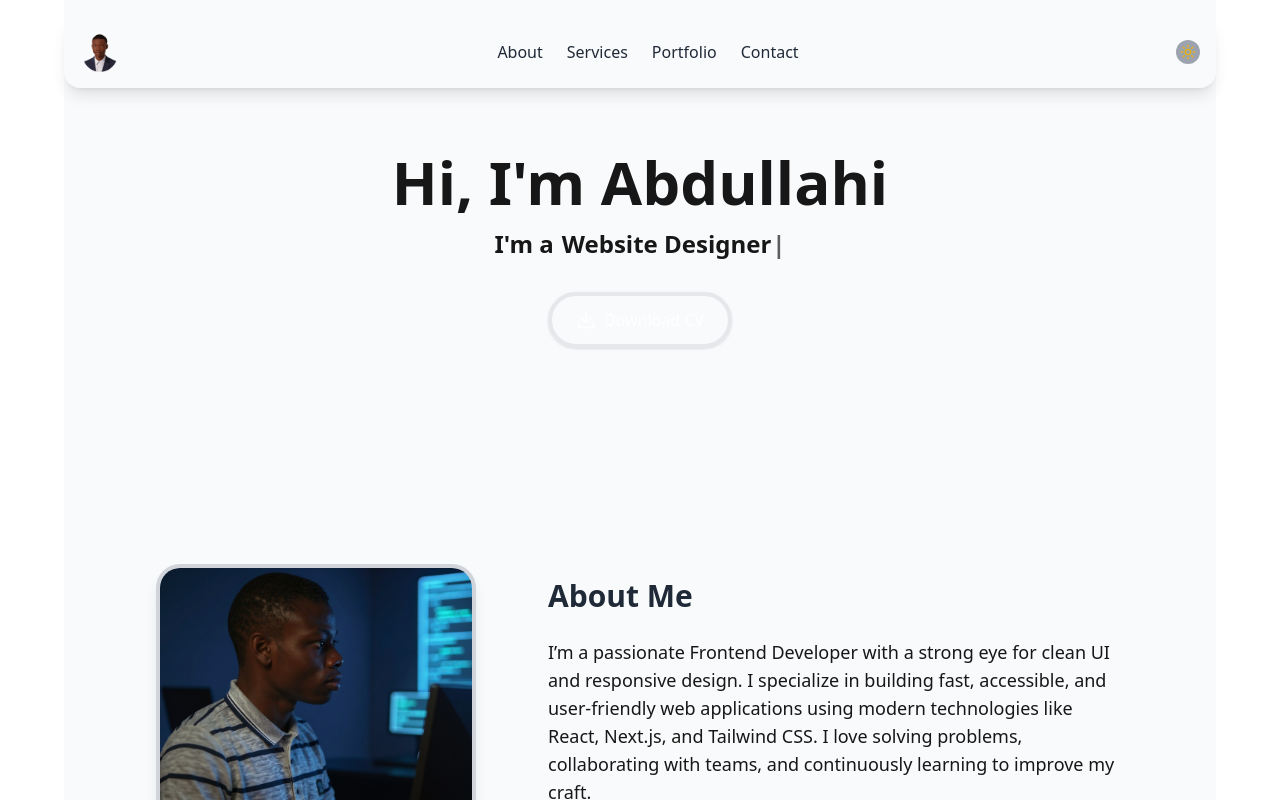
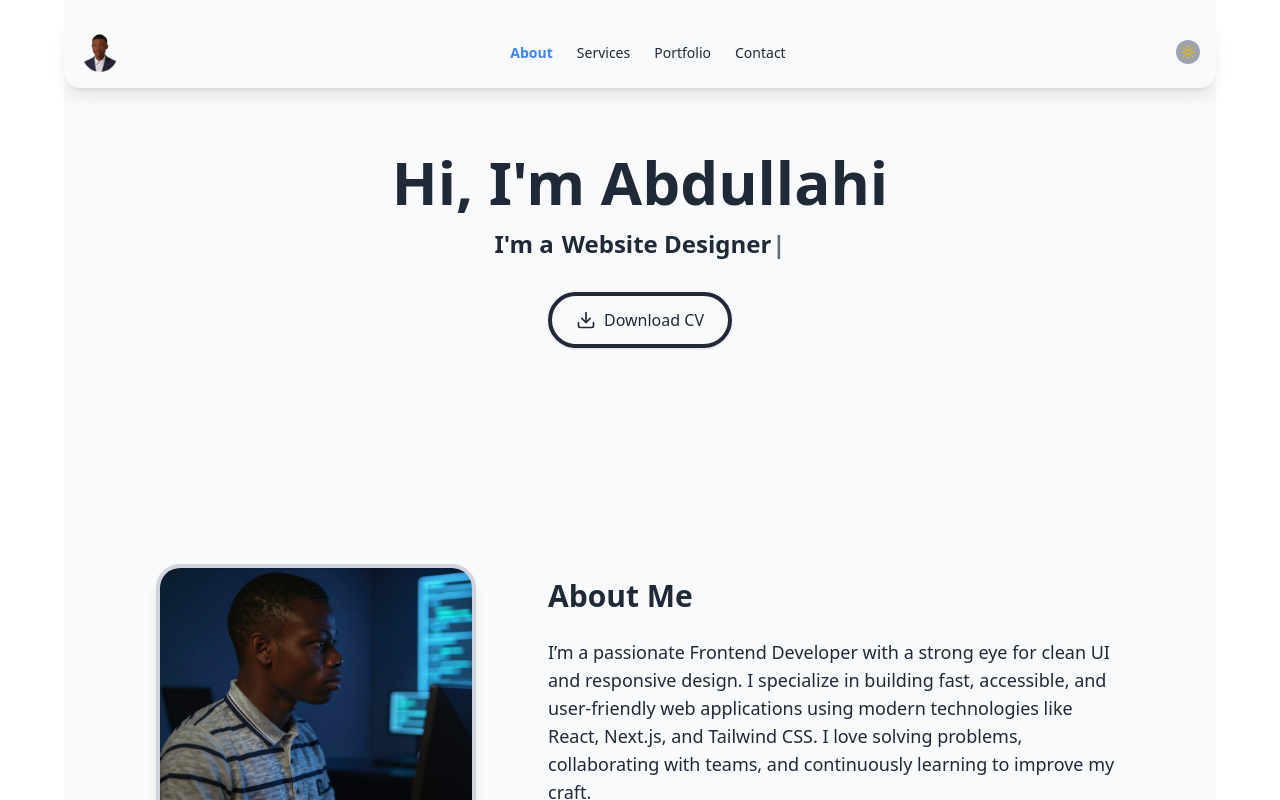
Before and after one commit to abdull65/portfolio-v2, a Next.js app: page / in a window 1280 px wide. Shown: the top 800 px of the page. Built offline with nearby package versions, Linux system fonts and the light colour scheme.

Commit message:
implemented theme toggle and some minor fixes

```diff
--- a/package.json
+++ b/package.json
@@ -15,6 +15,7 @@
     "next": "15.4.5",
     "react": "19.1.0",
     "react-dom": "19.1.0",
+    "react-intersection-observer": "^9.16.0",
     "typewriter-effect": "^2.22.0"
   },
   "devDependencies": {
--- a/src/app/globals.css
+++ b/src/app/globals.css
@@ -22,6 +22,7 @@ body {
   color: var(--foreground);
   font-family: Arial, Helvetica, sans-serif;
   overflow-x: hidden;
+  scroll-behavior: smooth;
 }
 .custom-height {
   height: 500px;
--- a/src/components/AboutMe.tsx
+++ b/src/components/AboutMe.tsx
@@ -39,7 +39,7 @@ export default function AboutMe() {
             About Me
           </h2>
 
-          <p className="text-base md:text-lg text-muted-foreground leading-relaxed mb-6">
+          <p className="text-gray-800 dark:text-white text-base md:text-lg text-muted-foreground leading-relaxed mb-6">
             I’m a passionate Frontend Developer with a strong eye for clean UI
             and responsive design. I specialize in building fast, accessible,
             and user-friendly web applications using modern technologies like
@@ -50,7 +50,7 @@ export default function AboutMe() {
 
           <motion.a
             href="#contact"
-             className="inline-flex items-center border-4 text-white px-6 py-1 rounded-full shadow hover:bg-primary/90 transition"
+             className="inline-flex items-center border-4 border-gray-800 dark:border-white text-gray-800 dark:text-white px-6 py-1 rounded-full shadow hover:bg-primary/90 transition"
             whileHover={{ scale: 1.05 }}
             whileTap={{ scale: 0.95 }}
           >
--- a/src/components/Contact.tsx
+++ b/src/components/Contact.tsx
@@ -5,7 +5,7 @@ import { Mail, Phone, MapPin } from "lucide-react"
 
 export default function ContactSection() {
   return (
-    <section id="contact" className="py-16 px-4 md:px-16 bg-zinc-50 dark:bg-zinc-950 text-zinc-900 dark:text-white">
+    <section id="contact" className="max-w-6xl mx-auto py-16 px-4 md:px-16 bg-gray-50 dark:bg-gray-900 text-zinc-900 dark:text-white">
       <div className="max-w-3xl mx-auto text-center">
         <h2 className="text-3xl font-bold mb-4 text-start md:text-center">Get in Touch</h2>
         <p className="mb-8 text-zinc-600 dark:text-zinc-400">
@@ -37,15 +37,6 @@ export default function ContactSection() {
             </div>
           </div>
         </div>
-
-        <div className="mt-8">
-          <a
-            href="mailto:audumohammed211@gmail.com"
-            className="inline-block bg-primary text-white py-3 px-6 rounded-lg font-medium hover:opacity-90 transition"
-          >
-            Send a Message
-          </a>
-        </div>
       </div>
     </section>
   )
--- a/src/components/Hero.tsx
+++ b/src/components/Hero.tsx
@@ -9,7 +9,7 @@ export default function HeroSection() {
     <section
     className="custom-height max-w-6xl mx-auto py-28 flex flex-col items-center justify-center text-center px-4 bg-gray-50 dark:bg-gray-900 bg-hero bg-cover bg-center bg-no-repeat hero-overlay">
       <motion.h1
-        className="text-4xl md:text-6xl font-bold mb-4"
+        className="text-4xl md:text-6xl font-bold mb-4 text-gray-800 dark:text-white"
         initial={{ opacity: 0, y: -40 }}
         animate={{ opacity: 1, y: 0 }}
         transition={{ duration: 0.6 }}
@@ -18,7 +18,7 @@ export default function HeroSection() {
       </motion.h1>
 
       <motion.div
-        className="text-xl md:text-2xl font-semibold text-muted-foreground mb-6 min-h-[40px] flex justify-center"
+        className="text-xl md:text-2xl font-semibold text-muted-foreground mb-6 min-h-[40px] flex justify-center text-gray-800 dark:text-white"
         initial={{ opacity: 0 }}
         animate={{ opacity: 1 }}
         transition={{ delay: 0.4, duration: 0.6 }}
@@ -36,9 +36,9 @@ export default function HeroSection() {
       </motion.div>
 
       <motion.a
-        href="/resume.pdf"
+        href="/abdullahi-mohammed.pdf"
         download
-        className="inline-flex items-center border-4 text-white px-6 py-3 rounded-full shadow hover:bg-primary/90 transition"
+        className="inline-flex items-center border-4 border-gray-800 dark:border-white text-gray-800 dark:text-white px-6 py-3 rounded-full shadow hover:bg-primary/90 transition"
         whileHover={{ scale: 1.05 }}
         whileTap={{ scale: 0.95 }}
       >
--- a/src/components/Navbar.tsx
+++ b/src/components/Navbar.tsx
@@ -1,6 +1,7 @@
 "use client";
 
 import { useState } from "react";
+import { useActiveSection } from "@/hooks/useActiveSection";
 import { Menu, X } from "lucide-react";
 import Link from "next/link";
 import ThemeToggle from "./ThemeToggle";
@@ -16,6 +17,7 @@ const navLinks = [
 
 export default function Navbar() {
   const [menuOpen, setMenuOpen] = useState(false);
+  const activeSection = useActiveSection(["hero", "about", "services", "portfolio", "contact"])
 
   return (
     <nav
@@ -38,12 +40,16 @@ export default function Navbar() {
         >
           {navLinks.map((link) => (
             <li key={link.name}>
-              <a
+              <Link
                 href={link.href}
-                className="text-gray-800 dark:text-gray-100 hover:text-blue-500 transition-colors"
+                className={`text-sm transition-colors ${
+                    activeSection === link.href.replace("#", "")
+                      ? "text-blue-500 font-semibold"
+                      : "text-gray-800 dark:text-gray-100"
+                  }`}
               >
                 {link.name}
-              </a>
+              </Link>
             </li>
           ))}
         </motion.ul>
@@ -72,13 +78,13 @@ export default function Navbar() {
           >
             {navLinks.map((link) => (
               <li key={link.name} className="py-2 border-b border-gray-200 dark:border-gray-700 last:border-none">
-                <a
+                <Link
                   href={link.href}
                   className="block text-gray-800 dark:text-gray-100 hover:text-blue-500 transition-colors"
                   onClick={() => setMenuOpen(false)}
                 >
                   {link.name}
-                </a>
+                </Link>
               </li>
             ))}
           </motion.ul>
--- a/src/components/Portfolio.tsx
+++ b/src/components/Portfolio.tsx
@@ -32,14 +32,14 @@ const projects = [
 
 export default function PortfolioSection() {
   return (
-    <section id="portfolio" className="max-w-6xl mx-auto py-12 px-4 md:px-16 bg-white dark:bg-zinc-950 text-zinc-900 dark:text-white">
+    <section id="portfolio" className="max-w-6xl mx-auto py-12 px-4 md:px-16 bg-white dark:bg-gray-950">
       <div className="max-w-5xl mx-auto">
-        <h2 className="text-3xl font-bold mb-10 text-start md:text-center">Portfolio</h2>
+        <h2 className="text-3xl font-bold mb-10 text-start md:text-center text-gray-800 dark:text-white">Portfolio</h2>
         <div className="grid gap-8 md:grid-cols-2">
           {projects.map((project, idx) => (
             <div key={idx} className="p-6 bg-zinc-100 dark:bg-zinc-800 rounded-xl shadow hover:shadow-md transition-all">
               <div className="flex items-center justify-between mb-3">
-                <h3 className="text-xl font-semibold">{project.title}</h3>
+                <h3 className="text-xl font-semibold text-gray-800 dark:text-white">{project.title}</h3>
                 <a href={project.link} target="_blank" rel="noopener noreferrer" className="text-primary hover:underline">
                   <ExternalLink size={20} />
                 </a>
--- a/src/components/ThemeToggle.tsx
+++ b/src/components/ThemeToggle.tsx
@@ -1,16 +1,29 @@
-import React, { useState } from "react";
+import React, { useState, useEffect } from "react";
 import {Sun, Moon} from "lucide-react";
 
 export default function ThemeToggle() {
-  const [theme, setTheme] = useState('light');
+  const [theme, setTheme] = useState<"light" | "dark">("light")
+  useEffect(() => {
+    const savedTheme = localStorage.getItem("theme");
+    const preferDark = window.matchMedia("(prefers-color-scheme: dark)").matches
+
+  const initialTheme =
+  savedTheme ? (savedTheme as "light" | "dark")
+  : preferDark ? "dark" : "light";
+
+setTheme(initialTheme)
+document.documentElement.classList.toggle("dark", initialTheme === "dark");
+}, [])
+const toggleTheme = () => {
+  const newTheme = theme === "light" ? "dark" : "light";
+  setTheme(newTheme);
+  document.documentElement.classList.toggle("dark", newTheme === "dark");
+}
   return(
   <div className="w-6 h-6 rounded-full bg-gray-400 dark:bg-gray-200">
     <button
-      onClick={() => {
-        const newTheme = theme === 'light' ? 'dark' : 'light';
-        setTheme(newTheme);
-        document.documentElement.setAttribute('data-theme', newTheme);
-      }}
+      onClick={toggleTheme}
+      aria-label="theme toggle"
       className="flex items-center justify-center w-full h-full"
     >
       {theme === 'light' ? (
--- /dev/null
+++ b/src/hooks/useActiveSection.ts
@@ -0,0 +1,32 @@
+'use client'
+
+import { useEffect, useState } from "react"
+
+export function useActiveSection(sectionIds: string[]) {
+  const [activeSection, setActiveSection] = useState<string | null>(null)
+
+  useEffect(() => {
+    const observer = new IntersectionObserver(
+      (entries) => {
+        entries.forEach((entry) => {
+          if (entry.isIntersecting) {
+            setActiveSection(entry.target.id)
+          }
+        })
+      },
+      {
+        rootMargin: "-30% 0px -50% 0px", // top & bottom
+        threshold: 0.3,
+      }
+    )
+
+    sectionIds.forEach((id) => {
+      const el = document.getElementById(id)
+      if (el) observer.observe(el)
+    })
+
+    return () => observer.disconnect()
+  }, [sectionIds])
+
+  return activeSection
+}
--- a/tailwind.config.js
+++ b/tailwind.config.js
@@ -1,5 +1,6 @@
 // tailwind.config.js
 module.exports = {
+  darkMode: "class",
   content: [
     "./src/app/**/*.{js,ts,jsx,tsx}", // ✅ App Router
     "./src/components/**/*.{js,ts,jsx,tsx}", // ✅ Components
```
Also changed, not shown: src/components/Footer.tsx (+4 -4 lines), 2 other files (tests, documents, lock files or other folders).
